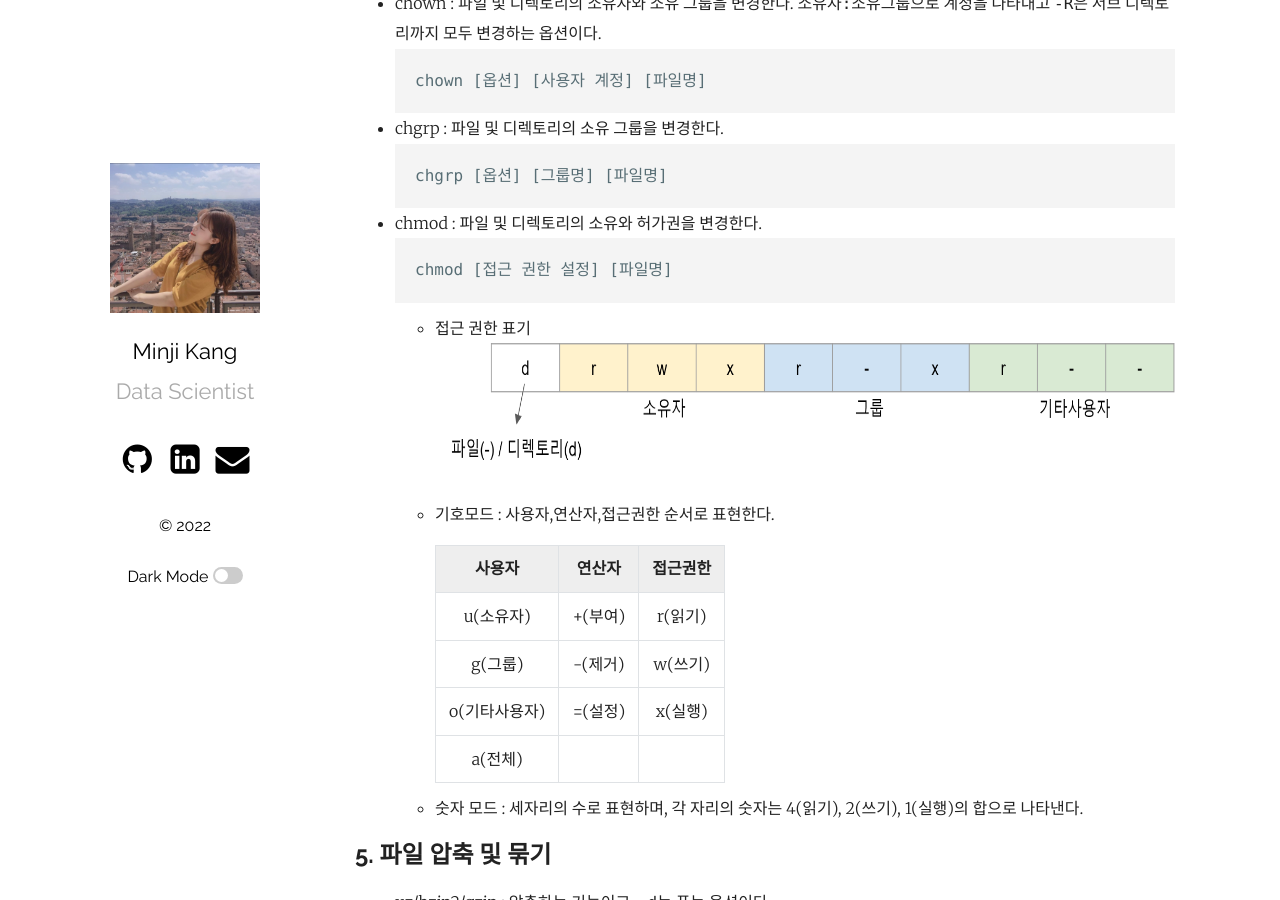
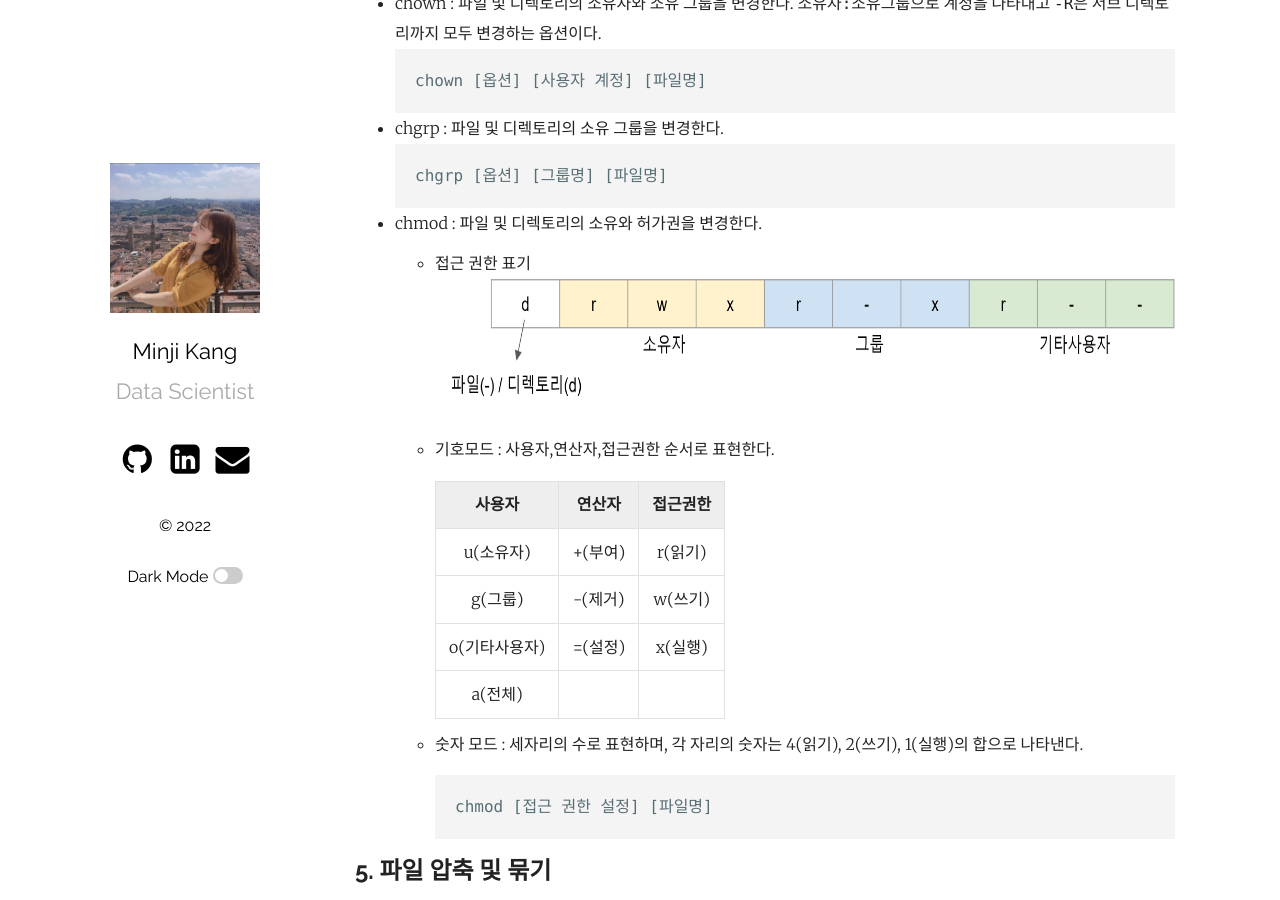
Before and after one commit to mmminji/mmminji.github.io, a Jekyll site: the page built from _posts/2022-03-15-리눅스.markdown, in a window 1280 px wide and 900 px high, scrolled down 4206 px. Built offline with Jekyll 4.4.1, drawn with Linux system fonts in a browser that asks for light colours; comment, search, counter and statistics services are not loaded.

Commit message:
Update 2022-03-15-리눅스.markdown

````diff
--- a/_posts/2022-03-15-리눅스.markdown
+++ b/_posts/2022-03-15-리눅스.markdown
@@ -116,9 +116,6 @@ chown [옵션] [사용자 계정] [파일명]
 chgrp [옵션] [그룹명] [파일명]
 ```
 - chmod : 파일 및 디렉토리의 소유와 허가권을 변경한다.
-```console
-chmod [접근 권한 설정] [파일명]
-```
     - 접근 권한 표기
 ![](https://github.com/mmminji/mmminji.github.io/blob/main/assets/post_pics/Linux-chmod.png?raw=true){: width="800" height="130"}
 
@@ -132,7 +129,9 @@ chmod [접근 권한 설정] [파일명]
         |a(전체)|||
 
     - 숫자 모드 : 세자리의 수로 표현하며, 각 자리의 숫자는 4(읽기), 2(쓰기), 1(실행)의 합으로 나타낸다.
-
+```console
+chmod [접근 권한 설정] [파일명]
+```
 
 ## 5. 파일 압축 및 묶기
 
````
